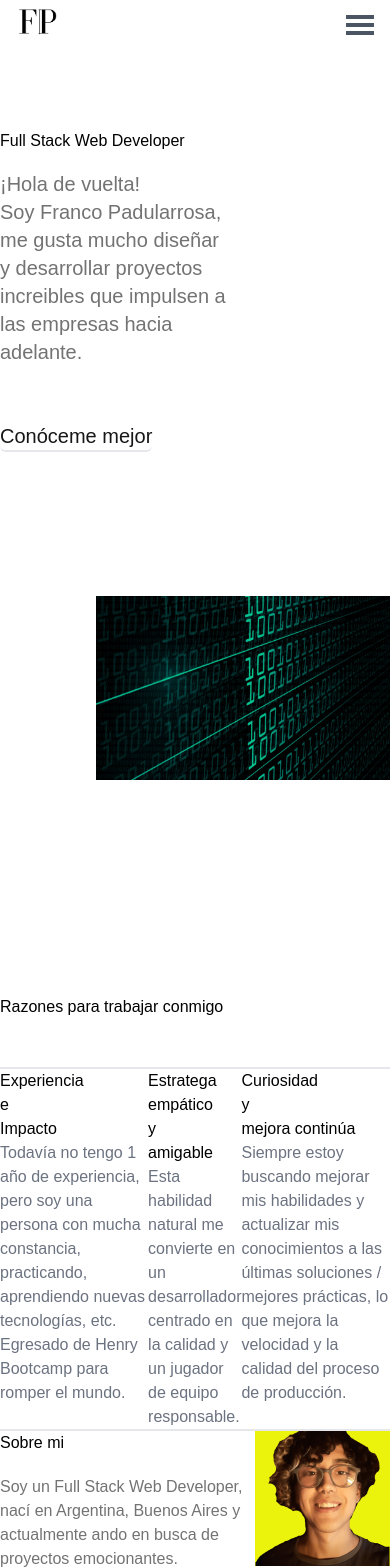
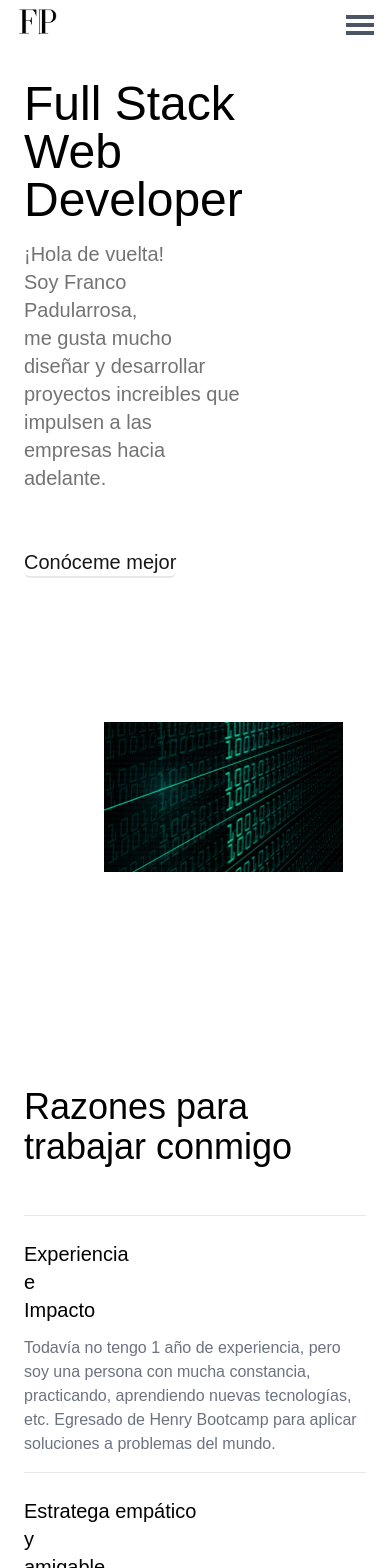
Before and after one commit to fpadularrosa/portfolio, a Next.js app: page /about-franco in a window 390 px wide. Shown: the top 1568 px of the page. Built offline with nearby package versions, Linux system fonts and the light colour scheme.

Commit message:
Responsive mobile

```diff
--- a/components/Aboutme.js
+++ b/components/Aboutme.js
@@ -4,17 +4,17 @@ import franco from '../utils/franco.png';
 const Aboutme = () => {
     return(
         <>
-            <div className="flex justify-evenly sm:pl-[24px] sm:pr-[24px] sm:pt-24 xl:px-52 md:pt-28 md:px-8 xl:pt-32" id='container-aboutme-c'>
-                <div className='lg:ml-6 sm:pr-12 lg:grid lg:justify-start lg:mb-12 xl:ml-0 md:mr-24' id="container-aboutme">
-                    <h2 className="pb-5 lg:text-4xl sm:text-4xl md:text-4xl">Sobre mi</h2>
+            <div className="grid grid-rows-2 mb-20 mt-32 sm:pl-[24px] sm:pr-[24px] sm:pt-24 xl:px-52 md:pt-28 md:px-8 xl:pt-32" id='container-aboutme-c'>
+                <div className='mx-6 lg:ml-6 sm:pr-12 lg:grid lg:justify-start lg:mb-12 xl:ml-0 md:mr-24' id="container-aboutme">
+                    <h2 className="pb-5 text-4xl lg:text-4xl sm:text-4xl md:text-4xl">Sobre mi</h2>
                     <p className='lg:max-w-5xl sm:max-w-[60rem] xl:max-w-7xl sm:text-md md:max-w-[566px] lg:text-lg text-neutral-500'>Soy un Full Stack Web Developer, nací en Argentina, Buenos Aires y actualmente ando en busca de proyectos emocionantes. <br/><br/>
                     Siempre fui una persona empática a la que le gusta ayudar a las personas a lograr resultados de la manera más eficiente. Esta capacidad natural me permitió construir relaciones sólidas con compañeros dentro de cada rol en el que trabajé. <br/><br/>
                     En el 2021 me decidí a estudiar programación encontrando el bootcamp Soy Henry, me egresé de este en Abril de 2022, sigo aprendiendo nuevas tecnologías como NextJs y Tailwind, cada día aplicando un poco más.<br/><br/>
                     Como persona, tengo un enfoque muy positivo y libre de ego para todos los aspectos de mi vida, y llevo una fuerte ética de trabajo conmigo en cada lugar al que voy.
                     </p>
                 </div>
-                <div className="lg:mt-32 md:mt-24 sm:mt-32 xl:mt-8 xl:ml-40 lg:ml-24">
-                    <div className="xl:w-[95%] sm:w-[85%] md:w-[80%] lg:w-[90%] lg:h-[70%] xl:h-[85%]">
+                <div className="mt-10 ml-[120px] lg:mt-32 md:mt-24 sm:mt-32 xl:mt-8 xl:ml-40 lg:ml-24">
+                    <div className="xl:w-[95%] w-[70%] sm:w-[85%] md:w-[80%] lg:w-[90%] lg:h-[70%] xl:h-[85%]">
                         <Image src={franco} width='900' heigth='980' alt='selfie'/>
                     </div>
                 </div>
--- a/components/Footer.js
+++ b/components/Footer.js
@@ -1,7 +1,7 @@
 const Footer = () => {
     return(
         <>
-        <footer className='bottom-0 md:w-[180vh] sm:pt-24 lg:w-[195vh] xl:w-full bg-black md:mt-44'>
+        <footer className='bottom-0 md:w-full sm:pt-24 lg:w-[195vh] xl:w-full bg-black md:mt-44'>
             <div id='first-container-footer' className="mx-5 text-white pt-14 xl:flex sm:grid md:flex lg:pb-20 lg:flex lg:justify-start lg:justify-items-start md:pb-12 sm:pb-16 md:mr-0 xl:mx-64 md:justify-items-start xl:justify-items-start">
                 <div className='xl:mt-[84px] md:mr-28 sm:pr-28 xl:pr-24 pr-0 sm:mt-0 lg:ml-7 lg:mr-32 sm:ml-5 sm:mb-8 md:mt-[74px] lg:mt-12 md:mb-8'>
                     <div className='mb-6 font-semibold md:pb-3 sm:mb-7 lg:text-lg sm:text-lg md:text-lg xl:text-xl'>Feliz hablando de:</div>
--- a/components/Reasons.js
+++ b/components/Reasons.js
@@ -1,24 +1,24 @@
 const Reasons = () => {
     return(
-    <div data-aos='fade' data-aos-once='true' className="xl:ml-32 lg:grid md:grid md:justify-items-start lg:px-7 md:px-[28px] sm:px-8 xl:px-[70px] lg:pb-24" id='container-reasons'>
+    <div className="xl:ml-32 mx-6 lg:grid md:grid md:justify-items-start lg:px-7 md:px-[28px] sm:px-8 xl:px-[70px] lg:pb-24" id='container-reasons'>
         <div id="container-title">
-            <h2 className="pb-12 lg:text-4xl sm:text-4xl md:text-4xl">Razones para trabajar conmigo</h2>
+            <h2 className="pb-12 text-4xl lg:text-4xl sm:text-4xl md:text-4xl">Razones para trabajar conmigo</h2>
         </div>
-        <div className="flex xl:border-y-0 lg:border-y-0 border-y-2 sm:grid sm:justify-items-start lg:flex lg:justify-evenly md:grid md:justify-items-start xl:justify-between" id="reasons">
-            <div className=' lg:max-w-sm lg:pr-8 sm:py-6 xl:pr-10 md:py-6'>
-                <h3 className="lg:text-[23px] sm:text-2xl md:text-2xl">Experiencia<br/>e<br/>Impacto</h3>
-                <p className="text-gray-500 sm:max-w-2xl md:max-w-2xl sm:pt-6 lg:max-w-lg lg:text-xl md:pt-4 lg:pt-6">Todavía no tengo 1 año de experiencia, pero soy una persona con mucha constancia, practicando, aprendiendo nuevas tecnologías, etc. Egresado de Henry Bootcamp para romper el mundo.</p>
+        <div className="grid xl:border-y-0 lg:border-y-0 border-y-[1px] sm:grid sm:justify-items-start lg:flex lg:justify-evenly md:grid md:justify-items-start xl:justify-between" id="reasons">
+            <div className='mt-6 mb-4 lg:max-w-sm lg:pr-8 sm:py-6 xl:pr-10 md:py-6'>
+                <h3 className="lg:text-[23px] sm:text-2xl md:text-2xl text-xl mb-3">Experiencia<br/>e<br/>Impacto</h3>
+                <p className="max-w-2xl text-gray-500 sm:max-w-xl md:max-w-2xl sm:pt-6 lg:max-w-lg lg:text-xl md:pt-4 lg:pt-6">Todavía no tengo 1 año de experiencia, pero soy una persona con mucha constancia, practicando, aprendiendo nuevas tecnologías, etc. Egresado de Henry Bootcamp para aplicar soluciones a problemas del mundo.</p>
             </div>
-            <div className="sm:border-t-2 xl:border-t-0 lg:border-t-0 lg:max-w-sm sm:max-w-2xl lg:px-8 xl:px-10 sm:border-l-0 lg:border-l-[2px] sm:pt-6 sm:pb-6 md:pb-5">
-                <div className='lg:max-w-sm lg:pr-8 xl:pr-10 md:py-6'>
-                    <h3 className="lg:text-[23px] sm:text-2xl md:text-2xl">Estratega empático <br/> y <br/> amigable</h3>
-                    <p className="text-gray-500 sm:max-w-2xl md:max-w-2xl sm:pt-6 lg:max-w-lg lg:text-xl md:pt-4 lg:pt-6">Esta habilidad natural me convierte en un desarrollador centrado en la calidad y un jugador de equipo responsable.</p>
+            <div className="sm:border-t-[1px] border-t-[1px] xl:border-t-0 lg:border-t-0 lg:max-w-sm sm:max-w-2xl lg:px-8 xl:px-10 sm:border-l-0 lg:border-l-[2px] sm:pt-6 sm:pb-6 md:pb-5">
+                <div className='mt-6 mb-4 lg:max-w-sm lg:pr-8 xl:pr-10 md:py-6'>
+                    <h3 className="lg:text-[23px] sm:text-2xl md:text-2xl text-xl mb-3">Estratega empático <br/> y <br/> amigable</h3>
+                    <p className="max-w-2xl text-gray-500 sm:max-w-xl md:max-w-2xl sm:pt-6 lg:max-w-lg lg:text-xl md:pt-4 lg:pt-6">Esta habilidad natural me convierte en un desarrollador centrado en la calidad y un jugador de equipo responsable.</p>
                 </div>
             </div>
-            <div className="sm:border-t-2  xl:border-t-0 lg:border-t-0 lg:max-w-sm sm:max-w-2xl lg:pl-8 xl:pl-12 sm:border-l-0 lg:border-l-[2px]">
-                <div className='lg:max-w-sm lg:pr-8 xl:pr-10 md:py-6'>
-                    <h3 className="lg:text-[23px] sm:text-2xl md:text-2xl">Curiosidad <br/> y <br/> mejora continúa</h3>
-                    <p className="text-gray-500 sm:max-w-2xl md:pb-7 sm:pb-6 sm:pt-6 md:max-w-2xl lg:max-w-lg lg:text-xl md:pt-4 lg:pt-6">Siempre estoy buscando mejorar mis habilidades y actualizar mis conocimientos a las últimas soluciones / mejores prácticas, lo que mejora la velocidad y la calidad del proceso de producción.</p>
+            <div className="sm:border-t-[1px] border-t-[1px] xl:border-t-0 lg:border-t-0 lg:max-w-sm sm:max-w-2xl lg:pl-8 xl:pl-12 sm:border-l-0 lg:border-l-[2px]">
+                <div className='mt-6 mb-4 lg:max-w-sm lg:pr-8 xl:pr-10 md:py-6'>
+                    <h3 className="lg:text-[23px] sm:text-2xl md:text-2xl text-xl mb-3">Curiosidad <br/> y <br/> mejora continúa</h3>
+                    <p className="max-w-2xl text-gray-500 sm:max-w-xl md:pb-7 sm:pb-6 sm:pt-6 md:max-w-2xl lg:max-w-lg lg:text-xl md:pt-4 lg:pt-6">Siempre estoy buscando mejorar mis habilidades y actualizar mis conocimientos a las últimas soluciones / mejores prácticas, lo que mejora la velocidad y la calidad del proceso de producción.</p>
                 </div>
             </div>
         </div>
--- a/pages/about-franco.js
+++ b/pages/about-franco.js
@@ -12,11 +12,11 @@ const About = () => {
         <Head>
             <title>Franco Portfolio</title>
         </Head>
-            <div data-aos='fade-down' data-aos-duration='500' data-aos-once="true" className="pt-32 xl:flex md:grid md:justify-items-start lg:grid lg:justify-items-start xl:justify-evenly md:px-20 sm:pr-[24px] sm:pl-[24px] lg:px-8 xl:px-52">
+            <div className="pt-20 mx-6 xl:flex md:grid md:justify-items-start lg:grid lg:justify-items-start xl:justify-evenly md:px-20 sm:pr-[24px] sm:pl-[24px] lg:px-8 xl:px-52">
                 <div className='grid content-center mr-40 leading-relaxed md:mr-0 xl:mr-10 sm:mr-0 lg:mr-0 xl:mb-52 mb-36'>
                     <div>
-                        <h1 className='max-w-md sm:max-w-[44rem] md:max-w-[44rem] md:text-6xl lg:text-6xl sm:text-6xl'> Full Stack Web Developer </h1>
-                        <p className='max-w-md mt-4 text-xl sm:max-w-4xl sm:text-xl md:max-w-xl text-neutral-500'>
+                        <h1 className='max-w-xl text-5xl sm:max-w-[44rem] md:max-w-[44rem] md:text-6xl lg:text-6xl sm:text-6xl'> Full Stack Web Developer </h1>
+                        <p className='max-w-lg mt-4 text-xl sm:max-w-4xl sm:text-xl md:max-w-xl text-neutral-500'>
                             ¡Hola de vuelta!<br/>
                             Soy Franco Padularrosa,<br/>
                             me gusta mucho diseñar y desarrollar proyectos increibles que impulsen a las empresas hacia adelante.
@@ -31,7 +31,7 @@ const About = () => {
                     </div>
                 </div>
                 <div>
-                    <div className="md:w-[70%] md:ml-[8rem] sm:w-[55%] lg:w-[46%] sm:ml-36 mb-52 ml-24 lg:mr-14 xl:mr-0 xl:ml-0 xl:w-[90%]" id="image-about">
+                    <div className="md:w-[70%] w-[70%] mx-20 md:ml-[8rem] sm:w-[55%] lg:w-[46%] sm:ml-36 mb-52 lg:mr-14 xl:mr-0 xl:ml-0 xl:w-[90%]" id="image-about">
                         <Image src={code} width='720' heigth='500' alt='cerosunos'/>
                     </div>
                 </div>
```
Also changed, not shown: pages/project-electroshop.js (+14 -14 lines), pages/project-henryfood.js (+15 -15 lines), utils/handles.js (added, +24 -0 lines).
